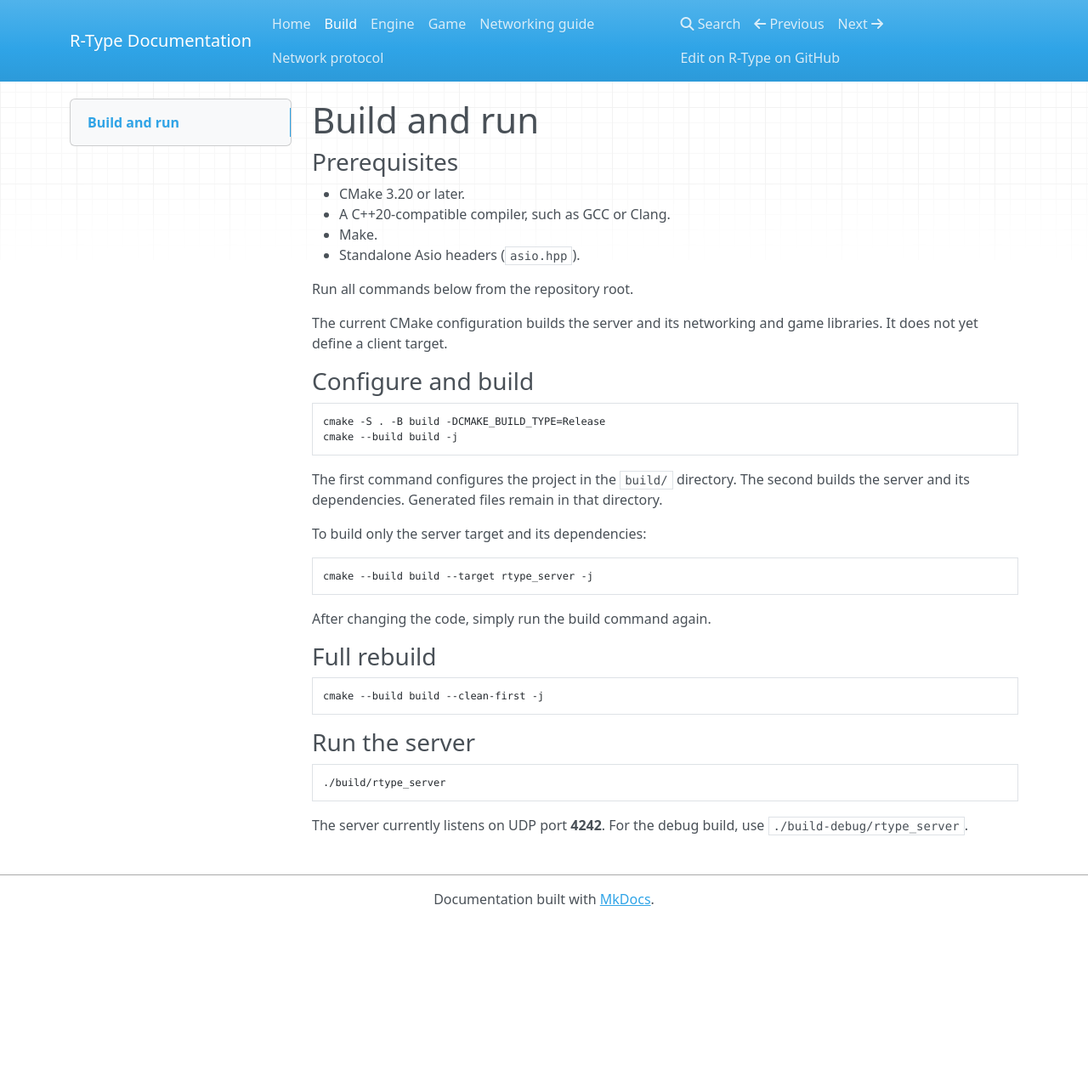
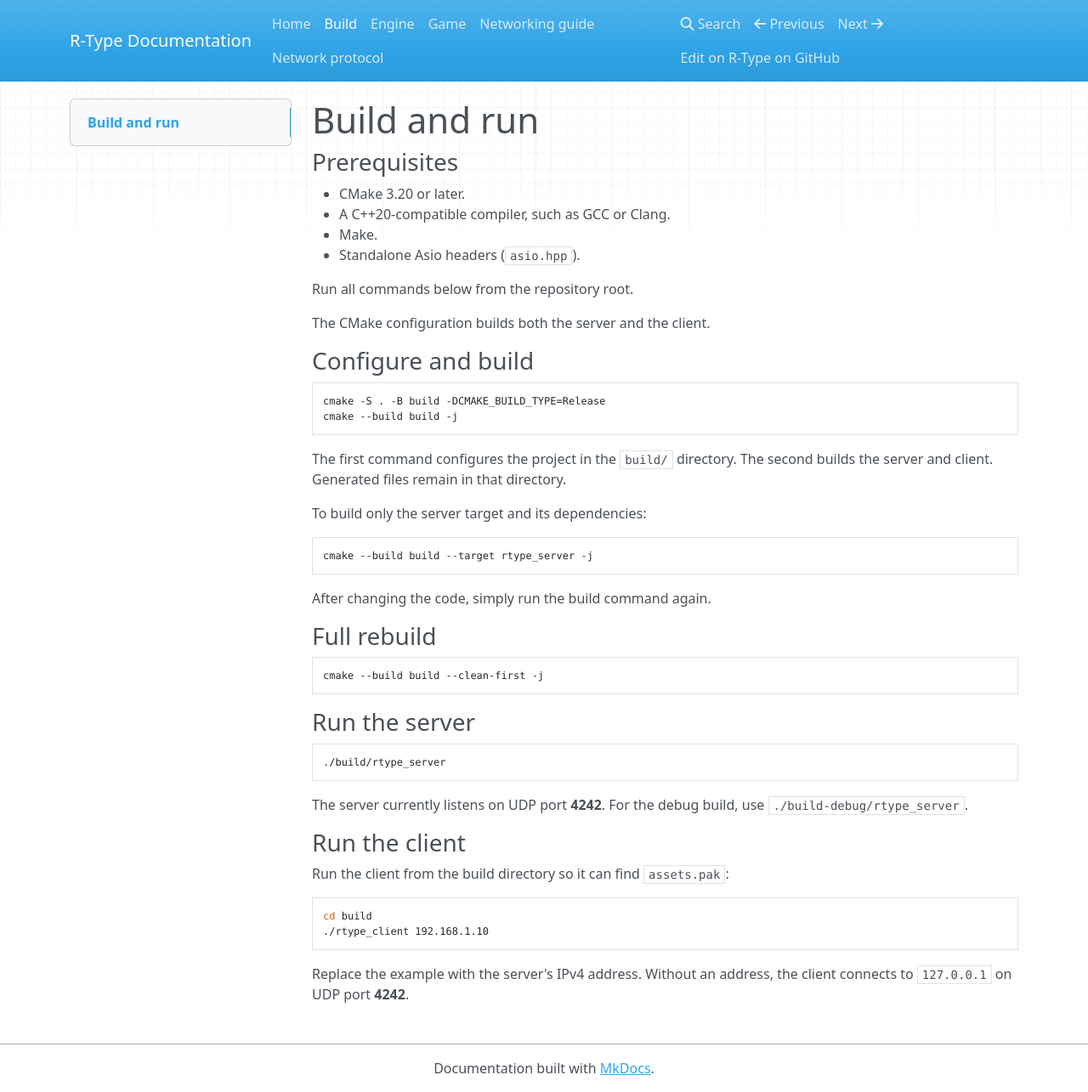
Before and after one commit to MyEpitechProjects/G-ING-500-LIL-5-1-rtype-5, an MkDocs documentation site: the page built from docs/build.md, in a window 1280 px wide and 1285 px high. Shown: the whole window at 85% size. Built offline with MkDocs 1.6.1, drawn with Linux system fonts in a browser that asks for light colours; nearby versions of some CDN libraries.

Commit message:
docs: define client usage

````diff
--- a/docs/build.md
+++ b/docs/build.md
@@ -9,7 +9,7 @@
 
 Run all commands below from the repository root.
 
-The current CMake configuration builds the server and its networking and game libraries. It does not yet define a client target.
+The CMake configuration builds both the server and the client.
 
 ### Configure and build
 
@@ -18,7 +18,7 @@ cmake -S . -B build -DCMAKE_BUILD_TYPE=Release
 cmake --build build -j
 ```
 
-The first command configures the project in the `build/` directory. The second builds the server and its dependencies. Generated files remain in that directory.
+The first command configures the project in the `build/` directory. The second builds the server and client. Generated files remain in that directory.
 
 To build only the server target and its dependencies:
 
@@ -41,3 +41,14 @@ cmake --build build --clean-first -j
 ```
 
 The server currently listens on UDP port **4242**. For the debug build, use `./build-debug/rtype_server`.
+
+### Run the client
+
+Run the client from the build directory so it can find `assets.pak`:
+
+```sh
+cd build
+./rtype_client 192.168.1.10
+```
+
+Replace the example with the server's IPv4 address. Without an address, the client connects to `127.0.0.1` on UDP port **4242**.
````
Also changed, not shown: README.md (+13 -2 lines).
